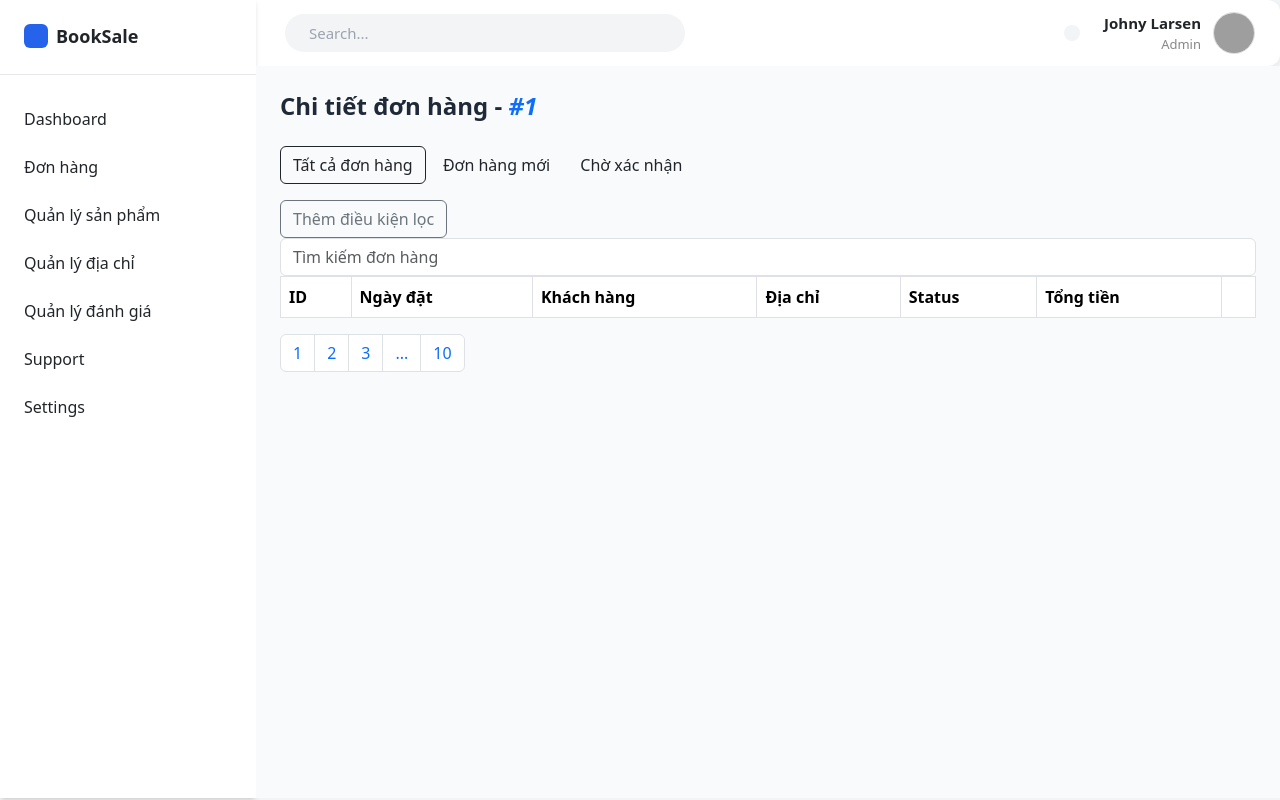
After one commit to ThanhSanglt02/LTW_Nhom02_BookSale, a Django app: page /adm/order_details/1 in a window 1280 px wide. The commit adds this page. Run offline with Django 4.2, Linux system fonts and the light colour scheme; data comes from the database, SQL or seed files in the repository; both versions use the stored data as it was after the commit; lists and menus that the app fills with data are empty; some libraries are stand-ins or nearby versions; grey boxes are pictures that could not be loaded.

Commit message:
order_list and order_details screen successfully

```diff
--- /dev/null
+++ b/booksale/booksale_app/templates/admin_temp/order/order_detail.html
@@ -0,0 +1,82 @@
+{% extends 'admin_base.html' %}
+{% load static %}
+
+
+
+<!-- Content -->
+{% block content %}
+
+    <main class="flex-1 bg-gray-50 p-6">
+
+        <!-- Thanh tiêu đề -->
+        <div class="flex justify-between items-center mb-4">
+            <h1 class="text-2xl font-semibold text-gray-800">Chi tiết đơn hàng - <em class="text-primary">#{{order.id}}</em></h1>
+            <!-- <button class="bg-blue-600 hover:bg-blue-700 text-white px-5 py-2 rounded-lg text-sm font-medium">
+            + Tạo đơn hàng
+            </button> -->
+        </div>
+
+        <div class="table_content">
+            <!-- Tabs -->
+            <div class="tab-buttons mb-3">
+                <button class="btn active">Tất cả đơn hàng</button>
+                <button class="btn">Đơn hàng mới</button>
+                <button class="btn">Chờ xác nhận</button>
+            </div>
+
+            <!-- Filter -->
+            <div class="filter-bar">
+                <button class="btn btn-outline-secondary"><i class="bi bi-funnel"></i> Thêm điều kiện lọc</button>
+                <input type="text" class="form-control" placeholder="Tìm kiếm đơn hàng">
+            </div>
+
+            <!-- Table -->
+            <table class="table table-bordered align-middle">
+                <thead>
+                    <tr>
+                        <th>ID</th>
+                        <th>Ngày đặt</th>
+                        <th>Khách hàng</th>
+                        <th>Địa chỉ</th>
+                        <th>Status</th>
+                        <th>Tổng tiền</th>
+                        <th></th>
+                    </tr>
+                </thead>
+                <tbody>
+                    {% for order in orders %}
+                    <tr>
+                        <td>{{order.id}}</td>
+                        <td>{{order.order_date}}</td>
+                        <td>{{order.customer.cust_name}}</td>
+                        <td>{{order.customer.address}}</td>
+                        <td>
+                            {% if order.status == 'confirmed' %}
+                                <span class="badge bg-success">Đã xác nhận</span>
+                            {% else %}
+                                <span class="badge bg-warning text-dark">Chờ xác nhận</span>
+                            {% endif %}
+                        </td>
+                        <td>{{order.total_amount}}</td>
+                        <td class="text-center text-dark"><a href="/adm/order_details/{{order.id}}">&rarr;</a></td>
+                    {% endfor %}
+                </tbody>
+            </table>
+
+            <!-- Pagination -->
+            <nav>
+                <ul class="pagination">
+                    <li class="page-item"><a class="page-link" href="#">1</a></li>
+                    <li class="page-item"><a class="page-link" href="#">2</a></li>
+                    <li class="page-item"><a class="page-link" href="#">3</a></li>
+                    <li class="page-item"><span class="page-link">...</span></li>
+                    <li class="page-item"><a class="page-link" href="#">10</a></li>
+                </ul>
+            </nav>
+        </div>
+    </main>
+
+
+
+<script src="https://cdn.jsdelivr.net/npm/bootstrap-icons@1.11.1/font/bootstrap-icons.js"></script>
+{% endblock %}
--- a/booksale/booksale_app/urls.py
+++ b/booksale/booksale_app/urls.py
@@ -1,5 +1,5 @@
 from django.urls import path
-from .views import home_view, product_detail, register_view, login_view, logout_view, adm_order_list
+from .views import home_view, product_detail, register_view, login_view, logout_view, adm_order_list, order_detail
 
 # from .views.home import HomeView
 from . import views
@@ -11,5 +11,8 @@ urlpatterns = [
     path('logout/', views.logout_view, name = 'logout'),
     path('register/', views.register_view, name = 'register'),
     path('adm/order_list', views.adm_order_list, name = 'adm/order_list'),
+    path('adm/order_details/<int:pk>', views.order_detail, name = 'adm/detail'),
+    # path('adm/order/<int:pk>/', views.edit_order, name = 'adm/edit_order'),
+    # path('adm/order/new/', views.edit_order, name = 'adm/edit_order'),
 
 ]
--- a/booksale/booksale_app/views/__init__.py
+++ b/booksale/booksale_app/views/__init__.py
@@ -3,6 +3,6 @@ from .home import index as home_view
 from .sanpham import product_list
 from .chitietsanpham import product_detail
 from .authen_view import register_view, login_view, logout_view
-from .admin_view.order_view import adm_order_list
+from .admin_view.order_view import adm_order_list, order_detail
 # Import các hàm view từ product.py
 # from .product import index as product_index, detail as product_detail
--- a/booksale/booksale_app/views/admin_view/order_view.py
+++ b/booksale/booksale_app/views/admin_view/order_view.py
@@ -1,9 +1,43 @@
-from django.shortcuts import render
-
+from django.shortcuts import render, get_object_or_404
+from booksale_app.models import Order, Customer
 # Create your views here.
 
 def adm_order_list(request):
-    return render(request, 'admin_temp/order/order_list.html')
+    orders =  Order.objects.select_related('customer').order_by('-order_date') # select_related('customer') để lấy luôn thông tin khách hàng
+
+    context = {
+        'orders': orders
+    }
+
+    return render(request, 'admin_temp/order/order_list.html', context)
+
+def order_detail(request, pk):
+    order = get_object_or_404(Order, pk = pk)  # get_object_ỏr_404 dùng để lấy đối tượng cụ thể chứ không thế lấy danh sách --> nếu lấy ds thì phải model.objects.all()
+    order_info = {'order': order}
+
+    return render(request, 'admin_temp/order/order_detail.html', order_info)
+# def edit_order(request, pk = None):
+#     if pk is not None:
+#         publisher = get_object_or_404(Order, pk = pk)
+#     else:
+#         publisher = None
+
+#     if request.method == 'POST':
+#         form = PublisherForm(request.POST, instance=publisher)
+#         if form.is_valid():
+#             # luwu object vào db
+#             # updated_publisher chứa thông tin mà cái Model Publisher nó return ở hàm __str__
+#             updated_publisher = form.save()
+#             if publisher is None:
+#                 messages.success(request, "Publisher {} was created.".format(updated_publisher))
+#             else:
+#                 messages.success(request, "Publisher {} was updated.".format(updated_publisher))
+#             # mở lại trang publisher_edit với ID của publisher đã lưu. --> ban đầu chưa có pk thì sẽ đi vào đường dẫn publishers/new. Sau khi taoj mới sucess thì đường dẫn sẽ được cập nhật kèm theo pk thay vì None
+#                     # và lúc này pk đã có nên nó sẽ lấy url publishers/<int:pk>/
+#             return redirect("publisher_edit", updated_publisher.pk) #pk tương ứng với cột id trong db
+#     else:
+#         form = PublisherForm(instance=publisher)
+#     return render(request, "form_example.html", {"method": request.method, "form": form})
 
 # class HomeView(View):
 #     def get(self, request):
```
Also changed, not shown: booksale/booksale_app/templates/admin_temp/order/order_list.html (+27 -13 lines), booksale/booksale_app/templates/admin_temp/order/create_order.html (line endings or trailing spaces), booksale/db.sqlite3.
